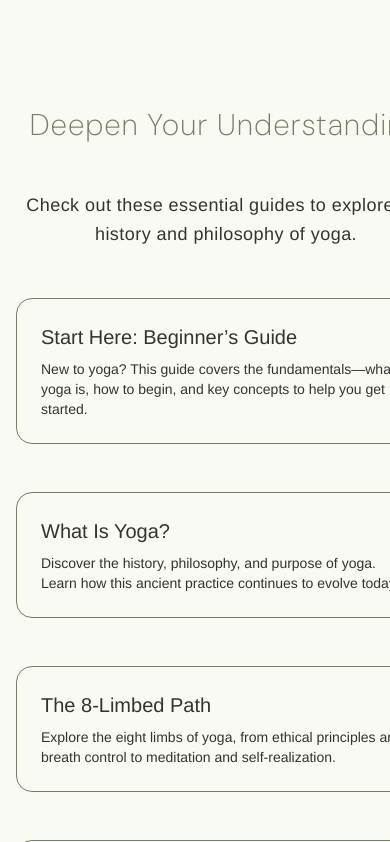
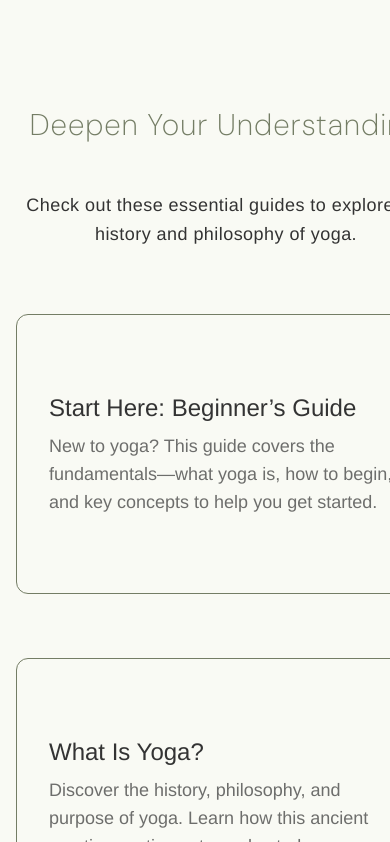
Before and after one commit to samanthacabrera/yoga-library, a React (Vite) app: page / in a window 390 px wide. Shown: the part 7337-8179 px from the top of the page. Built offline with nearby package versions, Linux system fonts and the light colour scheme.

Commit message:
minor styling updates to learn more

```diff
--- a/src/components/Home.jsx
+++ b/src/components/Home.jsx
@@ -208,23 +208,23 @@ const Home = () => {
   whileInView="visible"
   viewport={{ once: false, amount: 0.2 }}
   variants={{ hidden: {}, visible: { transition: { staggerChildren: 0.3 } } }}
-          className="border-t-2 border-moss py-32 text-center"
+  className="border-t-2 border-moss py-32 text-left"
 >
   <motion.h2
     variants={{ hidden: { opacity: 0, y: 50 }, visible: { opacity: 1, y: 0, transition: { duration: 1 } } }}
-            className="heading text-3xl md:text-6xl tracking-wider py-12"
+    className="heading text-3xl md:text-6xl tracking-wider text-center py-12"
   >
     Deepen Your Understanding
   </motion.h2>
 
   <motion.p
     variants={{ hidden: { opacity: 0, y: 50 }, visible: { opacity: 1, y: 0, transition: { duration: 1 } } }}
-            className="text-lg md:text-xl max-w-lg mx-auto tracking-wide leading-relaxed"
+    className="text-lg md:text-xl max-w-lg mx-auto text-center tracking-wide leading-relaxed"
   >
     Check out these essential guides to explore the history and philosophy of yoga.
   </motion.p>
 
-          <div className="mt-12 grid md:grid-cols-2 gap-12 max-w-4xl mx-auto items-center text-left">
+  <div className="mt-16 grid md:grid-cols-2 gap-16 max-w-5xl mx-auto">
     {[
       { link: "/what-is-yoga/beginners-guide", title: "Start Here: Beginner’s Guide", description: "New to yoga? This guide covers the fundamentals—what yoga is, how to begin, and key concepts to help you get started." },
       { link: "/what-is-yoga/overview", title: "What Is Yoga?", description: "Discover the history, philosophy, and purpose of yoga. Learn how this ancient practice continues to evolve today." },
@@ -242,15 +242,16 @@ const Home = () => {
       >
         <Link
           to={item.link}
-                  className="block p-6 border border-moss rounded-2xl transition-all duration-300 hover:scale-105 hover:bg-moss hover:text-white"
+          className="block w-full h-[280px] md:h-[300px] p-8 border border-moss rounded-xl transition-all duration-300 hover:scale-[1.03] hover:bg-moss hover:text-white flex flex-col justify-center"
         >
-                  <h3 className="text-xl font-medium">{item.title}</h3>
-                  <p className="mt-2 text-sm">{item.description}</p>
+          <h3 className="text-2xl font-medium leading-snug">{item.title}</h3>
+          <p className="mt-2 text-lg opacity-70">{item.description}</p>
         </Link>
       </motion.div>
     ))}
   </div>
 </motion.div>
+
 
        {/* Testimonials */}
       <motion.div initial="hidden" whileInView="visible" viewport={{ once: false, amount: 0.2 }} variants={{ hidden: {}, visible: { transition: { staggerChildren: 0.3 } } }}>
```
Lines whose indentation alone changed are shown as unchanged.
